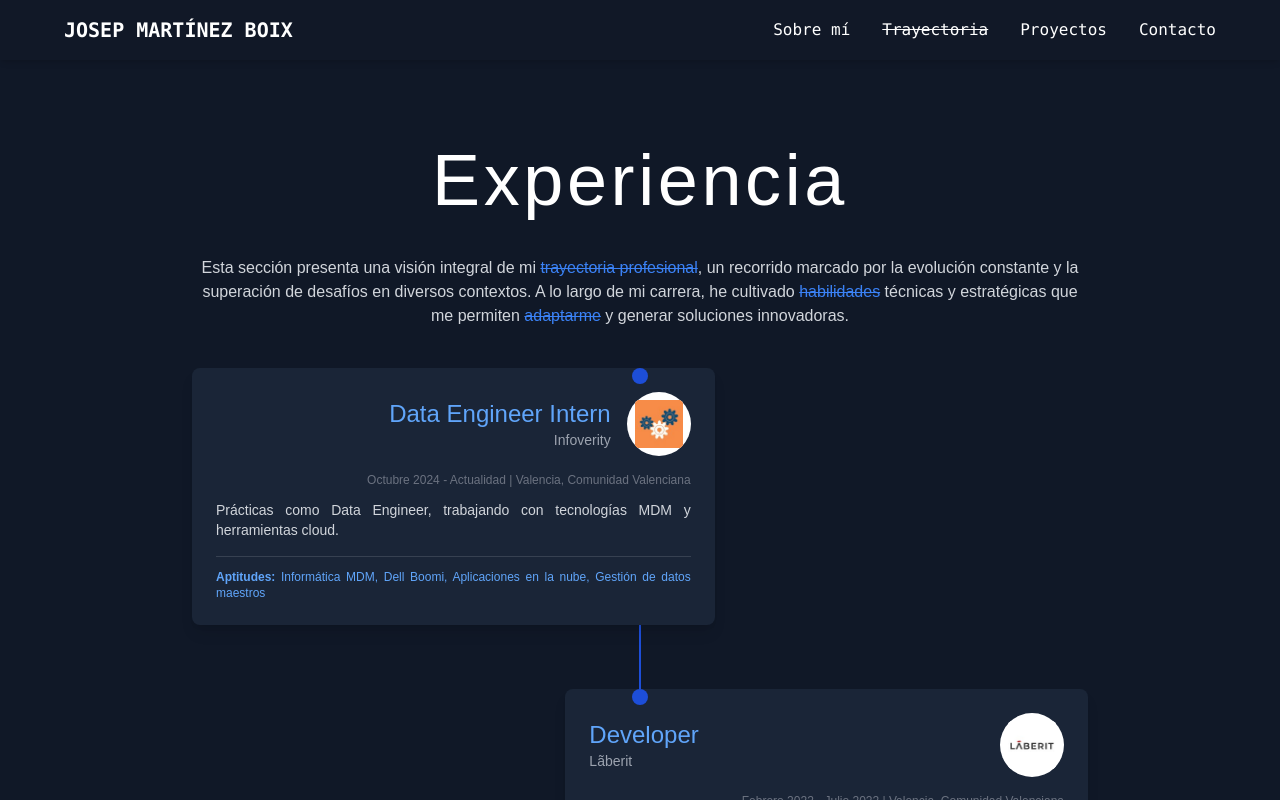
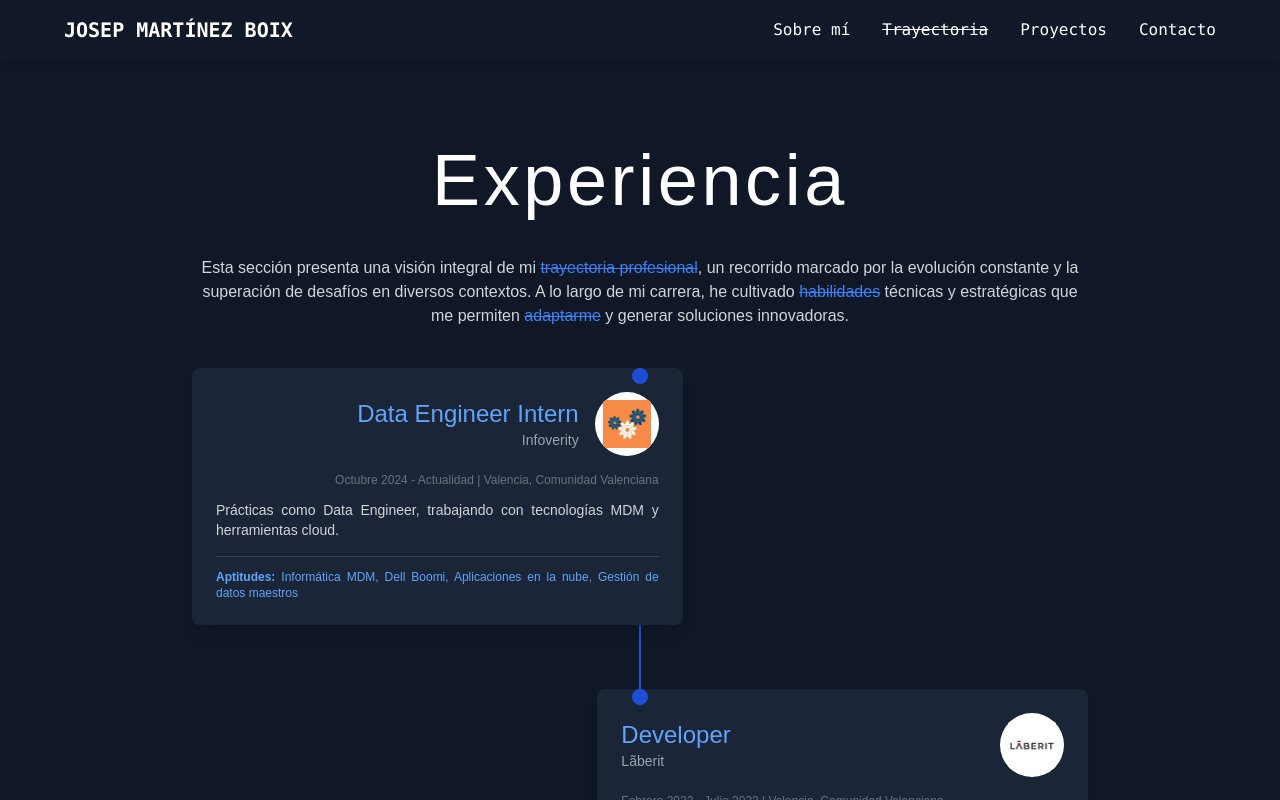
Before and after one commit to Josep-Martinez/web_cv, a Next.js app: page /works in a window 1280 px wide. Shown: the top 800 px of the page. Built offline with nearby package versions, Linux system fonts and the light colour scheme; a web font is replaced by a local one.

Commit message:
Update page.js

```diff
--- a/app/works/page.js
+++ b/app/works/page.js
@@ -92,7 +92,7 @@ export default function ExperiencePage() {
 
               {/* Contenedor de la experiencia */}
               <div className={`flex w-full flex-col md:flex-row ${index % 2 === 0 ? 'md:justify-start' : 'md:justify-end'}`}>
-                <div className="w-full md:w-7/12 px-6 md:px-0 text-left md:text-right">
+                <div className={`w-7/12 ${index % 2 === 0 ? 'pr-8 text-right' : 'pl-8 text-left'}`}>
                   <div className="bg-[#1a2537] p-6 rounded-lg shadow-lg hover:bg-[#1e2c42] transition-colors duration-300">
                     <div className="flex items-center gap-4 mb-4">
                       <div className={`${index % 2 === 0 ? 'order-2' : 'order-1'}`}>
```
